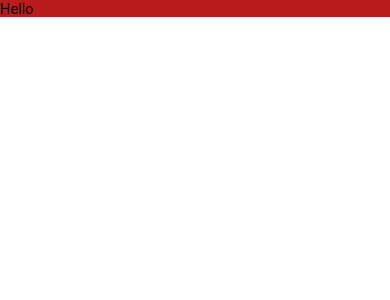
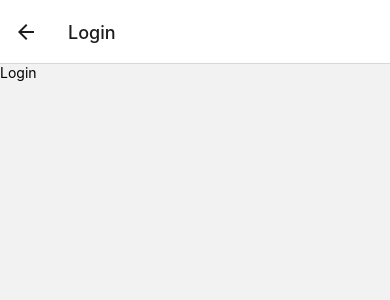
Before and after one commit to Magnus07/expensify, a React Native app: screen /Login in a window 390 px wide. Shown: the top 300 px of the page. Built offline with nearby package versions, Linux system fonts and the light colour scheme.

Commit message:
config - add react-navigation boilerplate

```diff
--- a/App.tsx
+++ b/App.tsx
@@ -1,11 +1,6 @@
-import React from 'react'
-import { Text } from 'react-native'
+import React from 'react';
+import AppNavigation from './navigation/appNavigation';
 
-interface Props {}
+const App = () => <AppNavigation />;
 
-const App = (props: Props) =>{
-
-  return (<><Text className="bg-red-700">Hello</Text></>)
-}
-
-export default App
+export default App;
--- /dev/null
+++ b/navigation/appNavigation.tsx
@@ -0,0 +1,23 @@
+import * as React from 'react';
+import {NavigationContainer} from '@react-navigation/native';
+
+import {createNativeStackNavigator} from '@react-navigation/native-stack';
+import Home from '../screens/Home';
+import Login from '../screens/Login';
+
+const Stack = createNativeStackNavigator();
+
+export default function AppNavigation() {
+  return (
+    <NavigationContainer>
+      <Stack.Navigator>
+        <Stack.Screen
+          options={{headerShown: false}}
+          name="Home"
+          component={Home}
+        />
+        <Stack.Screen name="Login" component={Login} />
+      </Stack.Navigator>
+    </NavigationContainer>
+  );
+}
--- a/package.json
+++ b/package.json
@@ -10,9 +10,13 @@
     "test": "jest"
   },
   "dependencies": {
+    "@react-navigation/native": "^6.1.9",
+    "@react-navigation/native-stack": "^6.9.17",
     "nativewind": "^2.0.11",
     "react": "18.2.0",
-    "react-native": "0.73.2"
+    "react-native": "0.73.2",
+    "react-native-safe-area-context": "^4.8.2",
+    "react-native-screens": "^3.29.0"
   },
   "devDependencies": {
     "@babel/core": "^7.20.0",
--- /dev/null
+++ b/screens/Home.tsx
@@ -0,0 +1,10 @@
+import {View, Text} from 'react-native';
+import React from 'react';
+
+export default function Home() {
+  return (
+    <View className="mt-10">
+      <Text>Home</Text>
+    </View>
+  );
+}
--- /dev/null
+++ b/screens/Login.tsx
@@ -0,0 +1,12 @@
+import {View, Text} from 'react-native';
+import React from 'react';
+
+const Login = () => {
+  return (
+    <View>
+      <Text>Login</Text>
+    </View>
+  );
+};
+
+export default Login;
```
Also changed, not shown: 3 other files (tests, documents, lock files or other folders).
